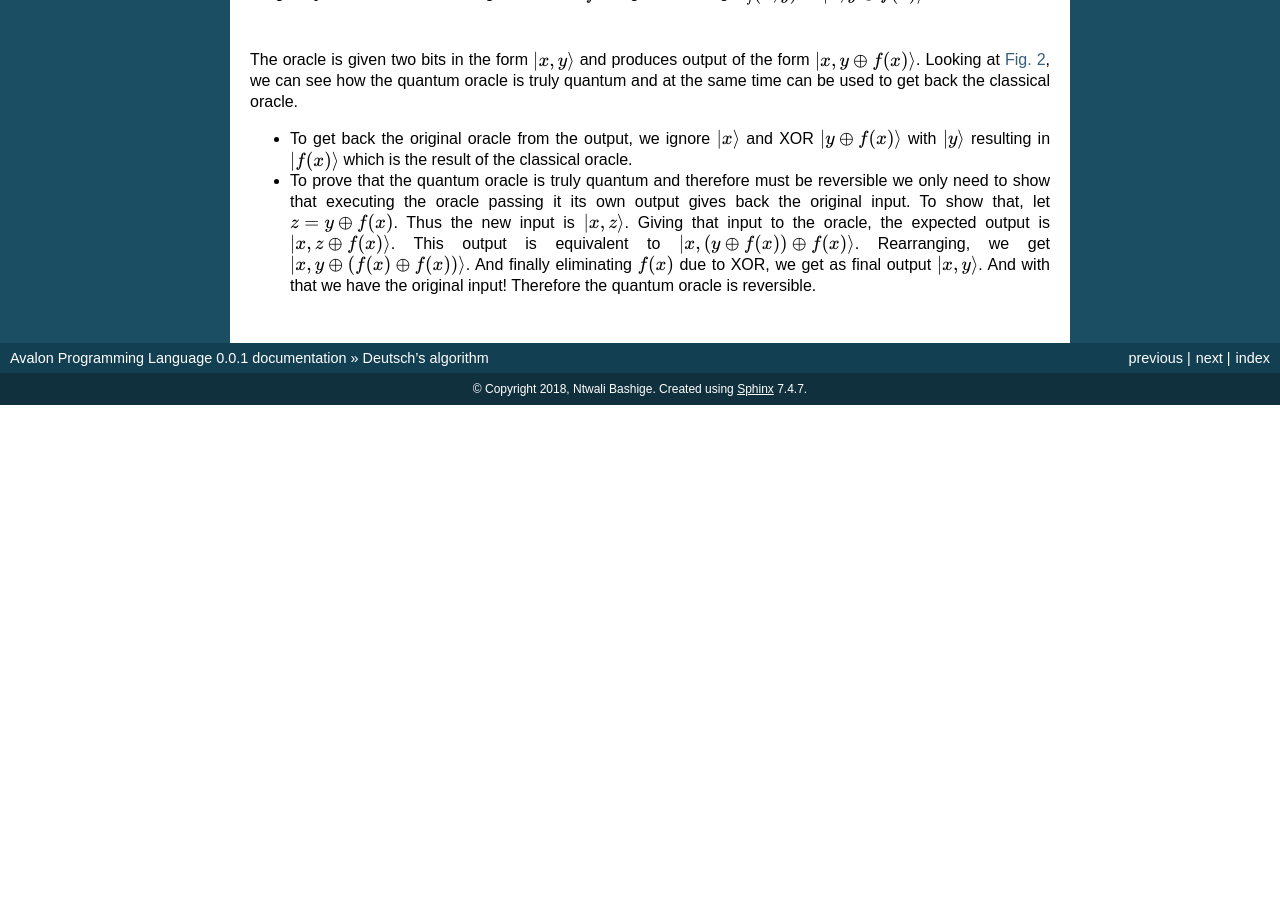
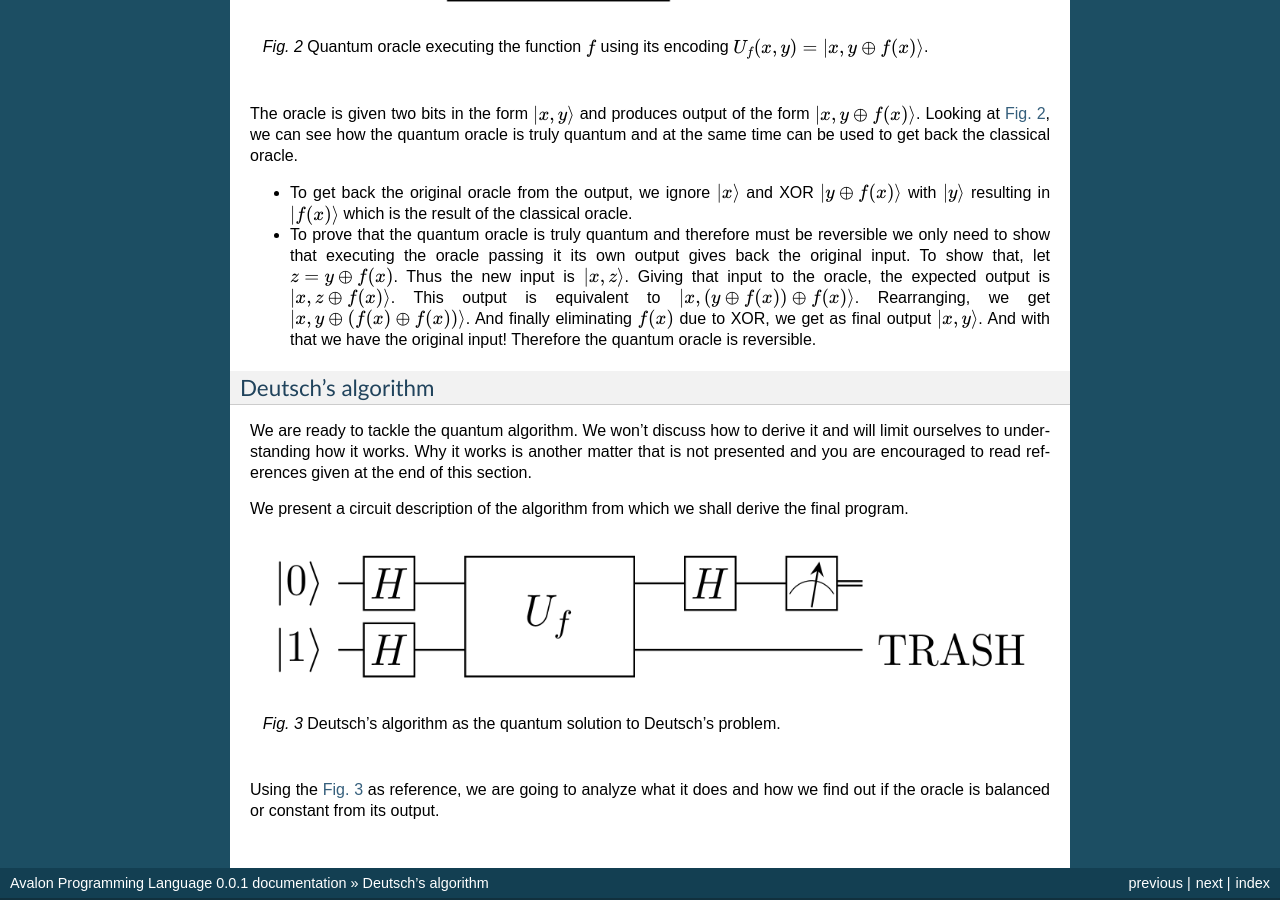
Before and after one commit to avalon-lang/docs, a Sphinx documentation site: the page built from source/algorithms/deutsch.rst, in a window 1280 px wide and 900 px high, scrolled down 3304 px. Built offline with Sphinx 7.4.7, drawn with Linux system fonts in a browser that asks for light colours; before the commit the page ends 3709 px from its top, so only the background shows below that; some of the changed text lies outside the part shown.

Commit message:
We begin the presentation of Deutsch's algorithm.

```diff
--- a/source/algorithms/deutsch.rst
+++ b/source/algorithms/deutsch.rst
@@ -139,6 +139,9 @@ If you read the code for classical oracles, they are not hard to understand. But
 not immediately obvious how they got translated to quantum oracles. No matter, it is not
 our objective to construct the oracles, you are not supposed to peek into them anyway.
 So we are going to focus on the algorithm itself.
+
+Classical oracle to quantum oracle
+~~~~~~~~~~~~~~~~~~~~~~~~~~~~~~~~~~
 
 To get started, we need to transform the way the classical oracle is called into a flow
 the quantum algorithm can work with. We can't use the flow in :numref:`classical_oracle`
@@ -197,3 +200,26 @@ Looking at :numref:`quantum_oracle`, we can see how the quantum oracle is truly
   This output is equivalent to :math:`|x, (y \oplus f(x)) \oplus f(x)\rangle`. Rearranging, we get :math:`|x, y \oplus (f(x) \oplus f(x))\rangle`.
   And finally eliminating :math:`f(x)` due to XOR, we get as final output :math:`|x, y\rangle`.
   And with that we have the original input! Therefore the quantum oracle is reversible.
+
+Deutsch's algorithm
+~~~~~~~~~~~~~~~~~~~
+
+We are ready to tackle the quantum algorithm. We won't discuss how to derive it and
+will limit ourselves to understanding how it works. Why it works is another matter
+that is not presented and you are encouraged to read references given at the end of
+this section.
+
+We present a circuit description of the algorithm from which we shall derive the final
+program.
+
+.. _deutsch_algorithm:
+.. figure:: /_diagrams/deutsch/algorithm.png
+    :scale: 40%
+    :align: center
+    :alt: Deutsch algorithm
+
+    Deutsch's algorithm as the quantum solution to Deutsch's problem.
+
+
+Using the :numref:`deutsch_algorithm` as reference, we are going to analyze what it does
+and how we find out if the oracle is balanced or constant from its output.
```
Also changed, not shown: other parts of source/algorithms/deutsch.rst (+2 -2 lines), source/_diagrams/deutsch/algorithm.png (added), source/_diagrams/deutsch/classical.png, 2 other files.
